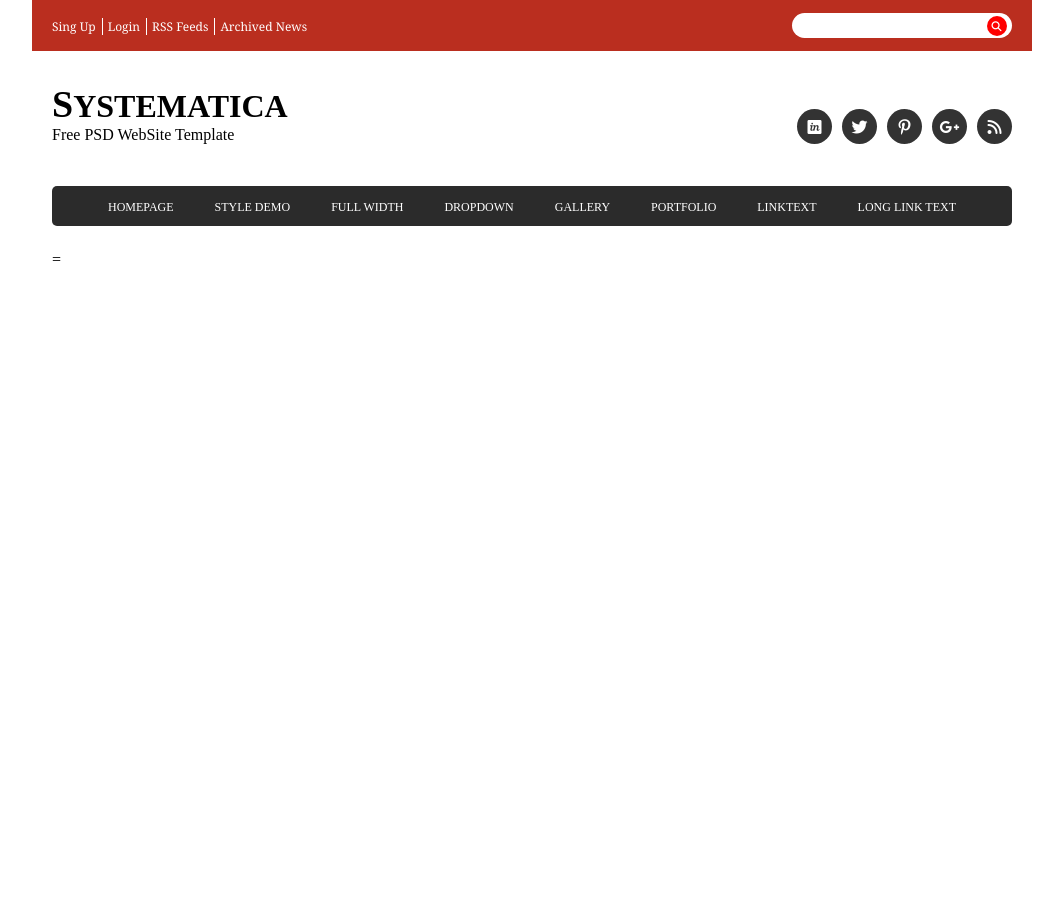
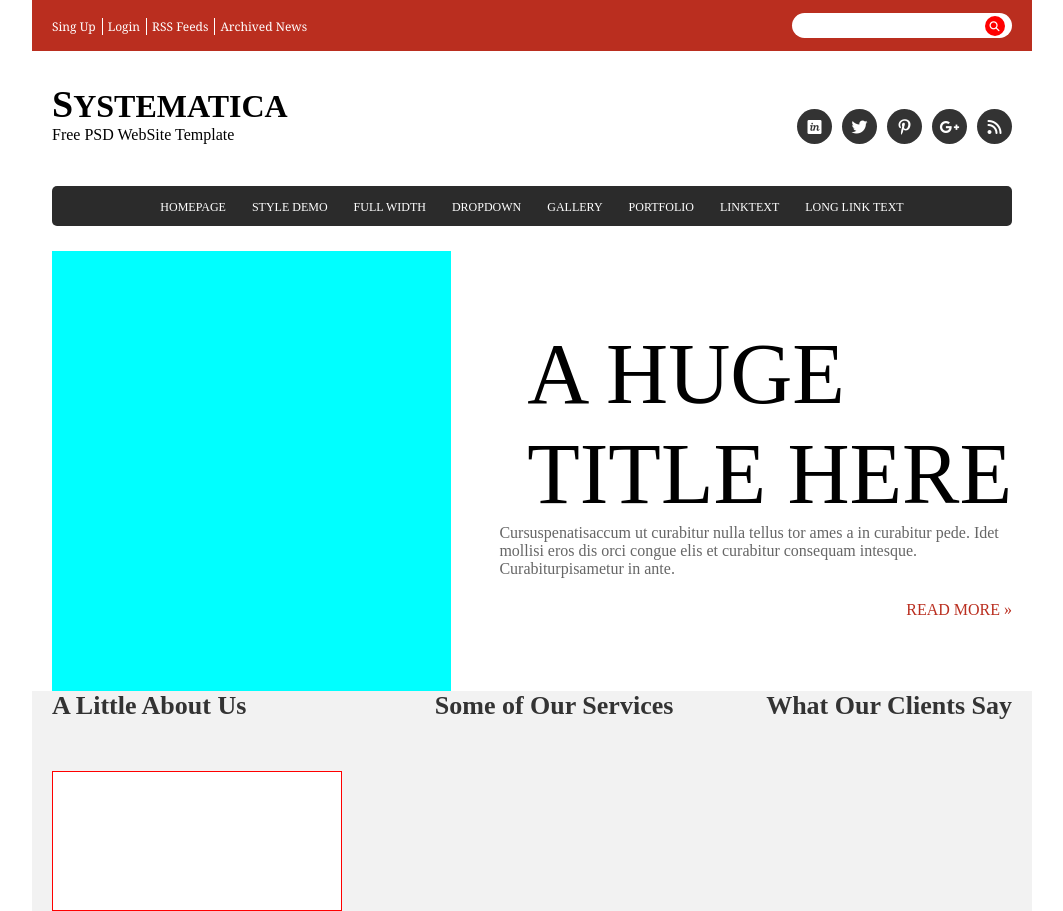
Before and after one commit to firstthencode/Systematica, a plain HTML site: page index.html in a window 1280 px wide. Shown: the whole page, without its empty margins (108-1171 px from the left). Before the commit the page ends 800 px from the top, so only its background shows below. Drawn offline with Linux system fonts and the light colour scheme.

Commit message:
Update files

```diff
--- a/index.html
+++ b/index.html
@@ -7,6 +7,7 @@
     <title>Systematica</title>
     <script src="https://kit.fontawesome.com/926cba45f1.js" crossorigin="anonymous"></script>
     <link rel="stylesheet" href="css/main.css">
+    <!-- <link rel="stylesheet" href="css/con2.css"> -->
 </head>
 <body>
     <div class="header-color">
@@ -72,10 +73,55 @@
             <li><a href="">portfolio</a></li>
             <li><a href="">linktext</a></li>
             <li><a href="">long link text</a></li>
+        </div>
+        <!-- content1-->
+        <div class="content1">
+            <div class="img">
 
             </div>
-        <!-- content -->
-        =
+            <div class="textdec">
+                <p class="title-con1">
+                    A HUGE
+                    <br>
+                    TITLE HERE
+                </p>
+                <p class="texts">
+                    Cursuspenatisaccum ut curabitur nulla tellus tor ames a in curabitur pede. Idet mollisi eros dis orci congue elis et curabitur consequam intesque. Curabiturpisametur in ante.
+                </p>
+                <div class="btn-box">
+                    <p class="btn">
+                        <a href="">
+                            READ MORE »
+                        </a>
+                    </p>
+                </div>
+            </div>
+        </div>
+    </div>
+    <!-- content2 -->
+    <div class="con2-bg">
+        <div class="container">
+            <div class="blocks-con2">
+                <div class="block-content2">
+                    <h1>
+                        A Little About Us
+                    </h1>
+                    <div class="con2-row1-img">
+                        <img src="" alt="">
+                    </div>
+                </div>
+                <div class="block-content2">
+                    <h1>
+                        Some of Our Services
+                    </h1>
+                </div>
+                <div class="block-content2">
+                    <h1>
+                        What Our Clients Say
+                    </h1>
+                </div>
+            </div>
+        </div>
     </div>
 </body>
 </html>
--- /dev/null
+++ b/sass/_con2.scss
@@ -0,0 +1,18 @@
+.blocks-con2 {
+    display: flex;
+    justify-content: space-between;
+    .block-content2 {
+        h1 {
+            font-size: 26px;
+            color: #333333;
+            margin-bottom: 50px;
+        }
+        .con2-row1-img {
+            border: 1px solid red;
+            background-color: white;
+            padding: 4px;
+            width: 290px;
+            height: 140px;
+        }
+    }
+}
--- /dev/null
+++ b/sass/_content1.scss
@@ -0,0 +1,39 @@
+.content1 {
+    width: 100%;
+    display: flex;
+    justify-content: space-between;
+    align-items: center;
+    .img {
+        width: 41.6%;
+        height: 440px;
+        background-color: aqua;
+        margin-right: 48px;
+    }
+
+    .textdec {
+        width: 53.4%;
+        display: flex;
+        flex-direction: column;
+        align-items: flex-end;
+        .title-con1 {
+            font-size: 86px;
+        }
+
+        .texts {
+            padding: 0;
+            margin: 0;
+            font-size: 16px;
+            word-wrap: break-word;
+            color: #666666;
+        }
+        .btn-box {
+            margin-top: 23px;
+            .btn {
+                a {
+                    text-decoration: none;
+                    color: #ba2e1f;
+                }
+            }
+        }
+    }
+}
--- a/sass/_menublock.scss
+++ b/sass/_menublock.scss
@@ -7,7 +7,7 @@ $menubackgroundcolor: #2b2b2b;
     display: flex;
     padding-left: 56px;
     padding-right: 56px;
-    justify-content: space-between;
+    justify-content: center;
     align-items: center;
     border-radius: 5px;
     margin-bottom: 25px;
--- a/sass/main.scss
+++ b/sass/main.scss
@@ -1,3 +1,8 @@
+* {
+    padding: 0;
+    margin: 0;
+    box-sizing: border-box;
+}
 body {
     max-width: 1000px;
     width: 100%;
@@ -16,6 +21,12 @@ body {
         @import 'header';
         @import 'logosocial';
         @import 'menublock';
-
+        @import 'content1';
+    }
+    .con2-bg {
+        background-color: #f2f2f2;
+        .container {
+            @import 'con2';
+        }
     }
 }
```
Also changed, not shown: css/con2.css (added), css/main.css, 2 other files. Lines whose indentation alone changed are shown as unchanged.
